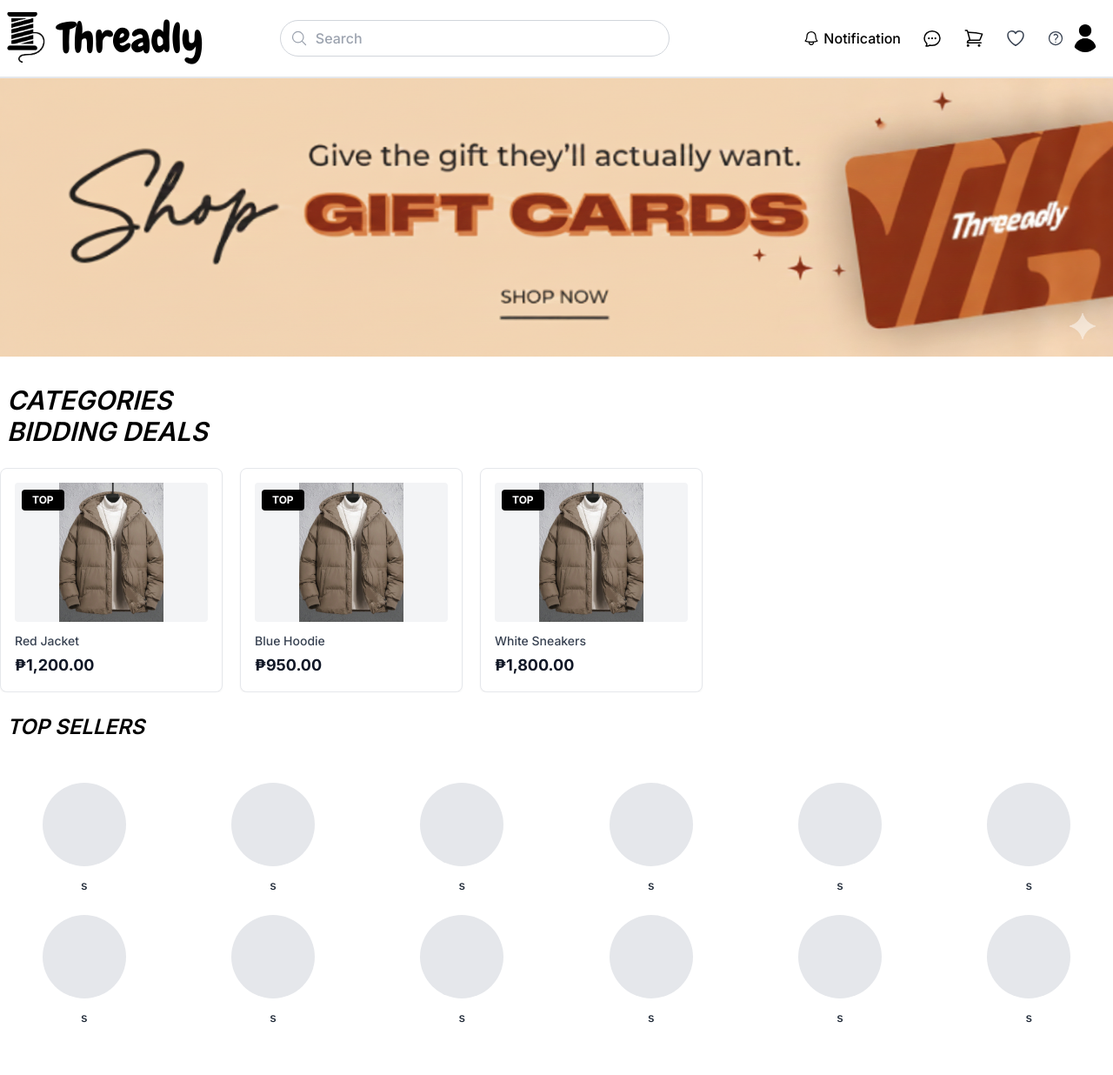
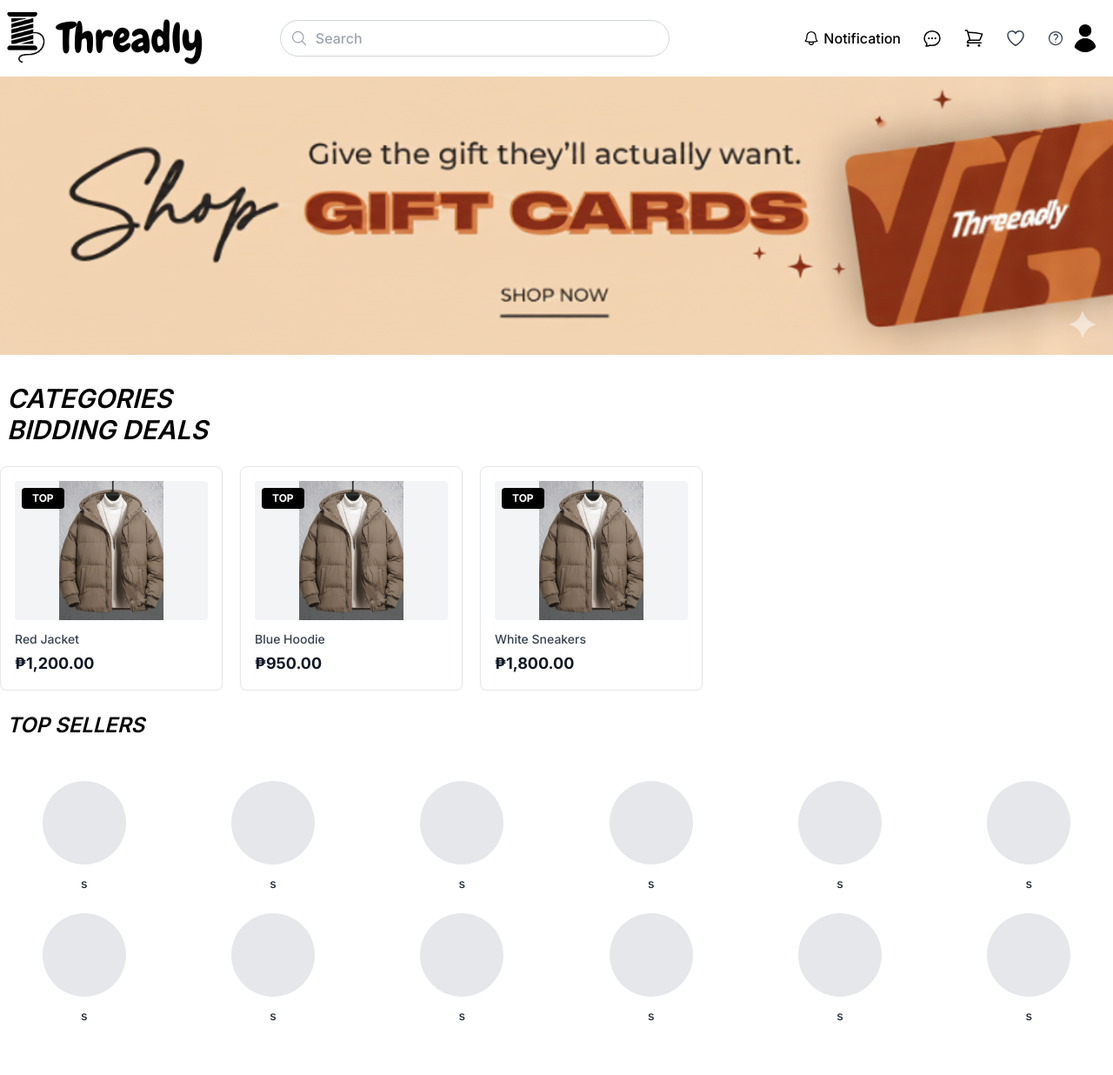
Before and after one commit to bennysito/Threadly, a PHP site: page / in a window 1280 px wide. Shown: the whole page at 87% size. After the commit the page ends 1174 px from the top, so only its background shows below. Run offline with PHP 8.4, Linux system fonts and the light colour scheme; data that the repository does not hold is empty; some libraries are stand-ins or nearby versions.

Commit message:
delted border from nav

```diff
--- a/Front_End/index.php
+++ b/Front_End/index.php
@@ -33,7 +33,7 @@
 </head>
 <body class="bg-white">
 
-<nav class="bg-white border-b-2 border-gray-200 shadow-sm">
+<nav class="bg-white  shadow-sm">
   <div class="max-w-7xl mx-auto px-4 py-2 flex flex-wrap items-center justify-between gap-2">
 
     <!-- Logo kaotng Threaldy-->
```
